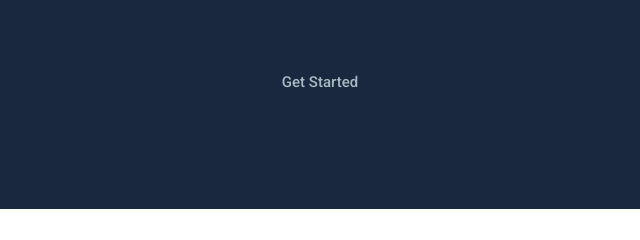
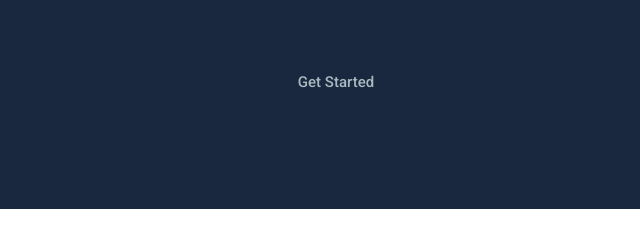
Before and after one commit to tanveerhasan64/presentation_final, a plain HTML site: page index.html in a window 1280 px wide. Shown: the part 211-451 px from the top of the page, 320-960 px from the left. Drawn offline with Linux system fonts and the light colour scheme; a script that the page names is missing.

Commit message:
Update style.css

```diff
--- a/css/style.css
+++ b/css/style.css
@@ -102,7 +102,6 @@ header{
 .t_content3 ul{
 	margin-top: 25px;
 	margin-bottom: 30px;
-	padding-left: 0px;
 	}
 .t_content3 ul li{
 	list-style: none;
```
